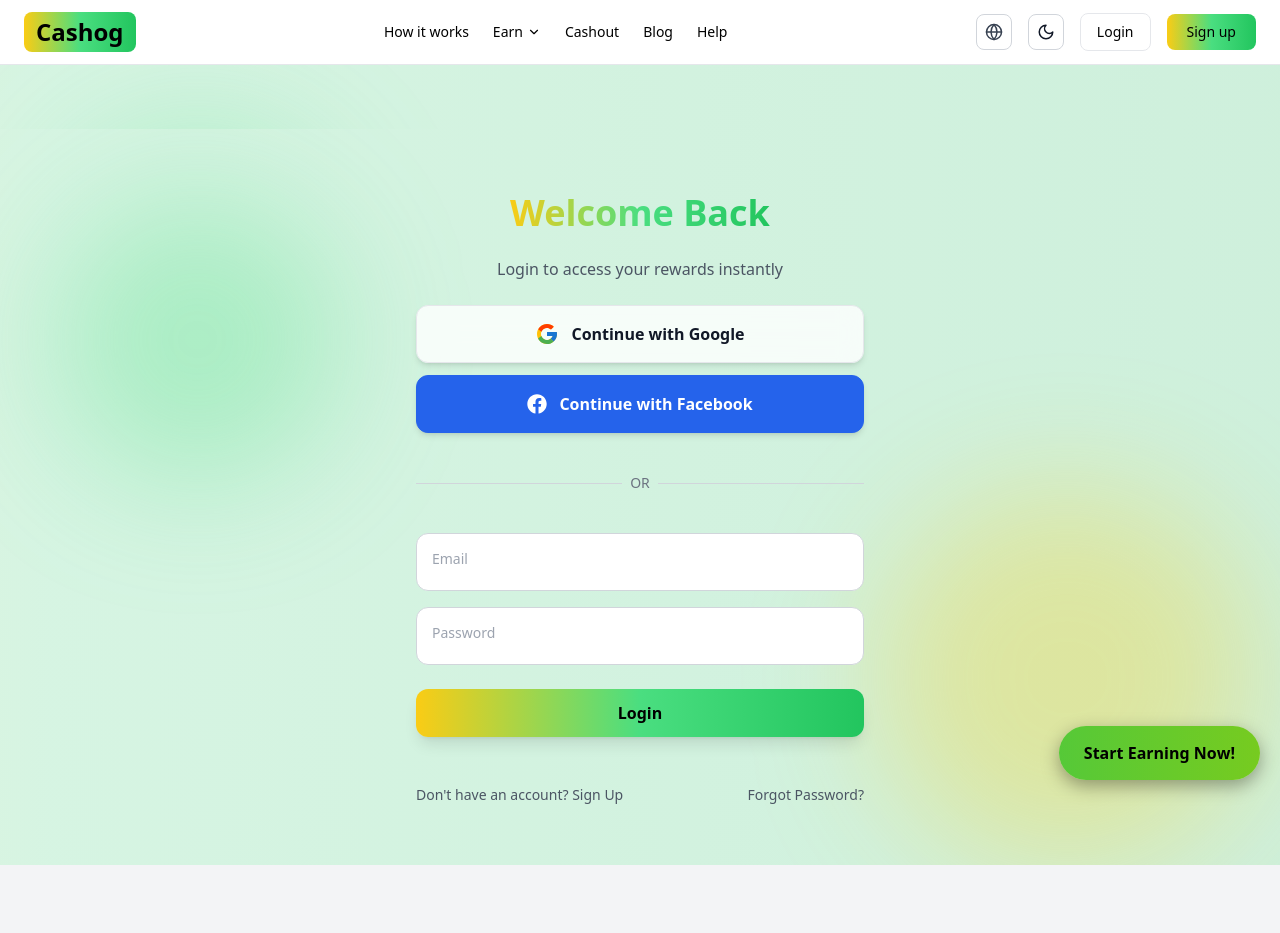
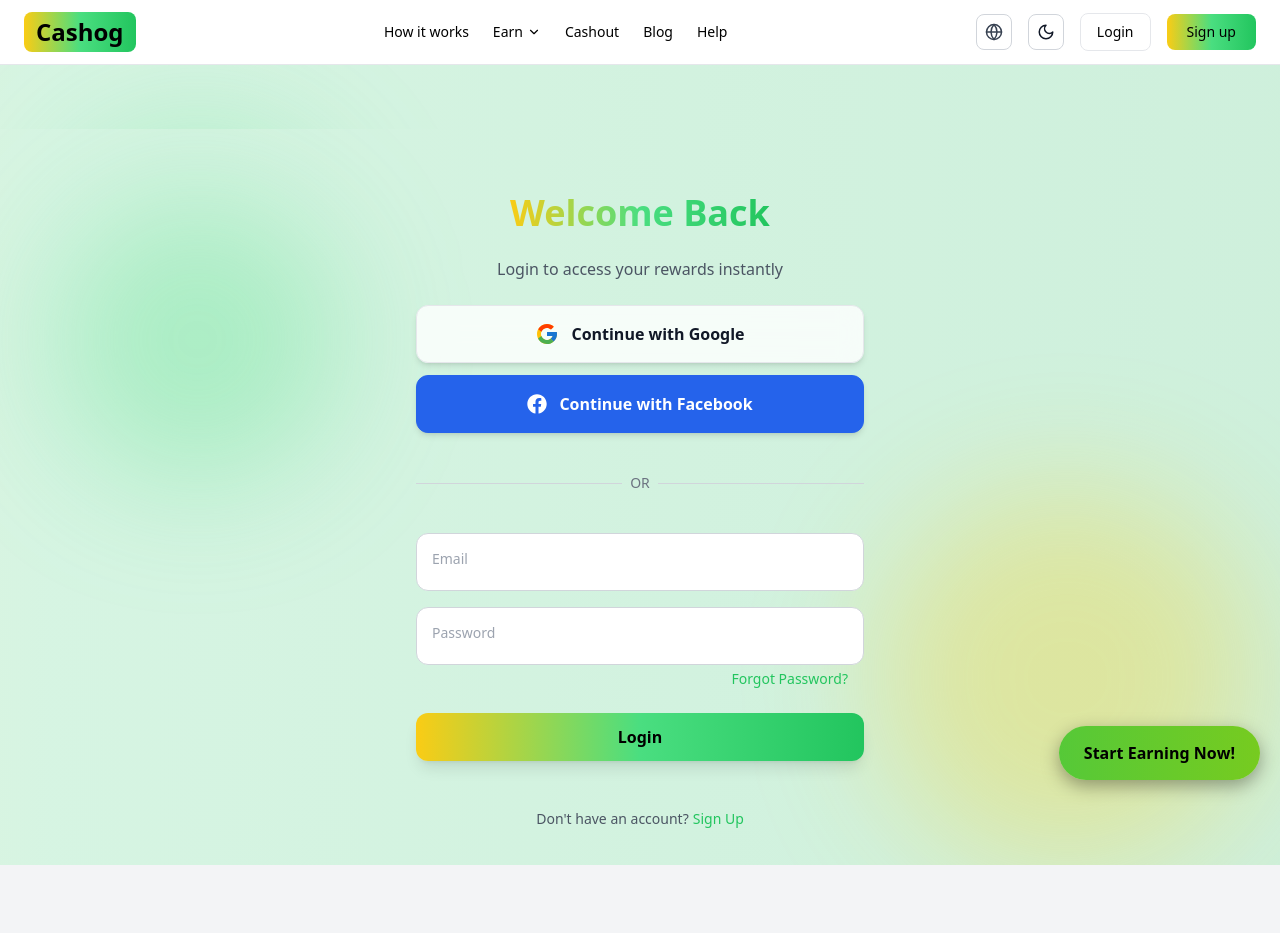
Before and after one commit to tool63/cashin, a Next.js app: page /login in a window 1280 px wide. Shown: the top 933 px of the page. Built offline with nearby package versions, Linux system fonts and the light colour scheme.

Commit message:
Update page.tsx

```diff
--- a/app/(auth)/login/page.tsx
+++ b/app/(auth)/login/page.tsx
@@ -52,7 +52,7 @@ export default function LoginPage() {
         </div>
 
         {/* Form */}
-        <form onSubmit={handleSubmit} className="w-full flex flex-col gap-4">
+        <form onSubmit={handleSubmit} className="w-full flex flex-col gap-4 relative">
           <div className="relative">
             <input
               type="email"
@@ -81,20 +81,27 @@ export default function LoginPage() {
             <label className="absolute left-4 top-4 text-gray-400 dark:text-gray-500 text-sm peer-placeholder-shown:top-4 peer-placeholder-shown:text-gray-400 peer-focus:top-1 peer-focus:text-green-400 peer-focus:text-xs transition-all">
               Password
             </label>
+
+            {/* Forgot Password link under password input */}
+            <Link
+              href="/reset"
+              className="absolute right-4 top-full mt-1 text-sm text-green-500 hover:underline"
+            >
+              Forgot Password?
+            </Link>
           </div>
 
-          <button className="mt-2 bg-gradient-to-r from-yellow-400 via-green-400 to-green-500 text-black py-3 rounded-xl font-extrabold shadow-lg hover:scale-105 transition-transform duration-200">
+          {/* Login button */}
+          <button className="mt-8 bg-gradient-to-r from-yellow-400 via-green-400 to-green-500 text-black py-3 rounded-xl font-extrabold shadow-lg hover:scale-105 transition-transform duration-200">
             Login
           </button>
         </form>
 
-        {/* Footer Links */}
-        <div className="flex justify-between w-full text-sm text-gray-600 dark:text-gray-400 mt-6">
-          <Link href="/signup" className="hover:underline font-medium">
-            Don't have an account? Sign Up
-          </Link>
-          <Link href="/reset" className="hover:underline font-medium">
-            Forgot Password?
+        {/* Footer signup link */}
+        <div className="flex justify-center w-full text-sm text-gray-600 dark:text-gray-400 mt-6">
+          <span>Don't have an account? </span>
+          <Link href="/signup" className="ml-1 font-medium text-green-500 hover:underline">
+            Sign Up
           </Link>
         </div>
       </motion.div>
```
